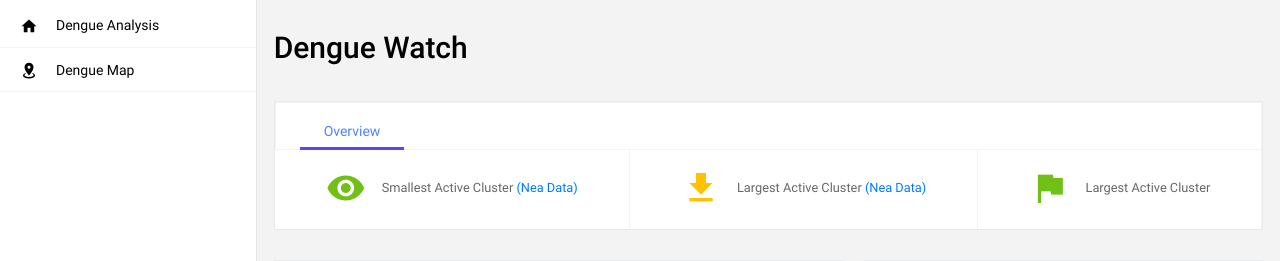
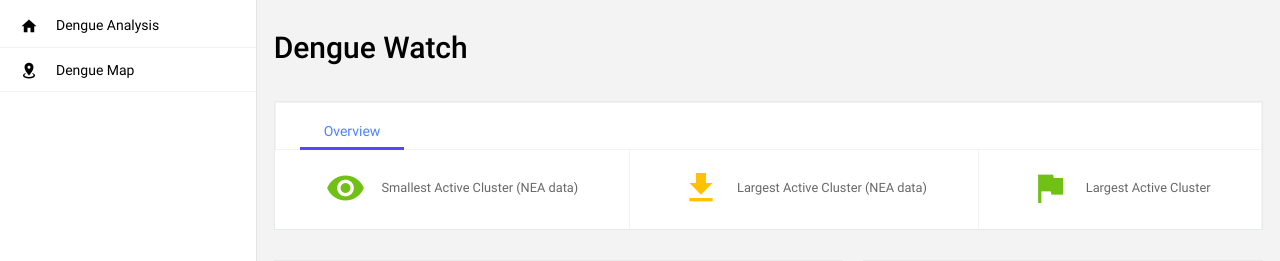
Before and after one commit to thomaslwk/dengue_flask, a Flask app: template flaskr/templates/blog/admin.html in a window 1280 px wide. Shown: the part 61-322 px from the top of the page. Run offline with Flask 2, Linux system fonts and the light colour scheme; the template is opened without the code that fills it, so the values that code supplies are empty; parts of the project's set-up code (start-up, migrations or seed data) failed here and were passed over; some libraries are stand-ins or nearby versions.

Commit message:
Removed href link to nee data for overview item

```diff
--- a/flaskr/templates/blog/admin.html
+++ b/flaskr/templates/blog/admin.html
@@ -7,19 +7,19 @@
 {% endblock %}
 
 {% block neadatasmall %}
-<small class="mb-1 text-muted">Smallest Active Cluster
-    <a href="href="https://www.nea.gov.sg/dengue-zika/dengue/dengue-clusters">
+<small class="mb-1 text-muted">Smallest Active Cluster (NEA data)
+    <!-- <a href="href="https://www.nea.gov.sg/dengue-zika/dengue/dengue-clusters">
         (Nea Data)
-    </a>
+    </a> -->
 </small>
 <h5 class="mr-2 mb-0">{{neadatasmall}}</h5>
 {% endblock %}
 
 {% block neadatabig %}
-<small class="mb-1 text-muted"> Largest Active Cluster
-    <a href="href="https://www.nea.gov.sg/dengue-zika/dengue/dengue-clusters">
+<small class="mb-1 text-muted"> Largest Active Cluster (NEA data)
+    <!-- <a href="href="https://www.nea.gov.sg/dengue-zika/dengue/dengue-clusters">
         (Nea Data)
-    </a>
+    </a> -->
 </small>
 <h5 class="mr-2 mb-0">{{ neadatabig }}</h5>
 {% endblock %}
```
Also changed, not shown: flaskr/static/images/Linear_Regression_DvR.svg.
